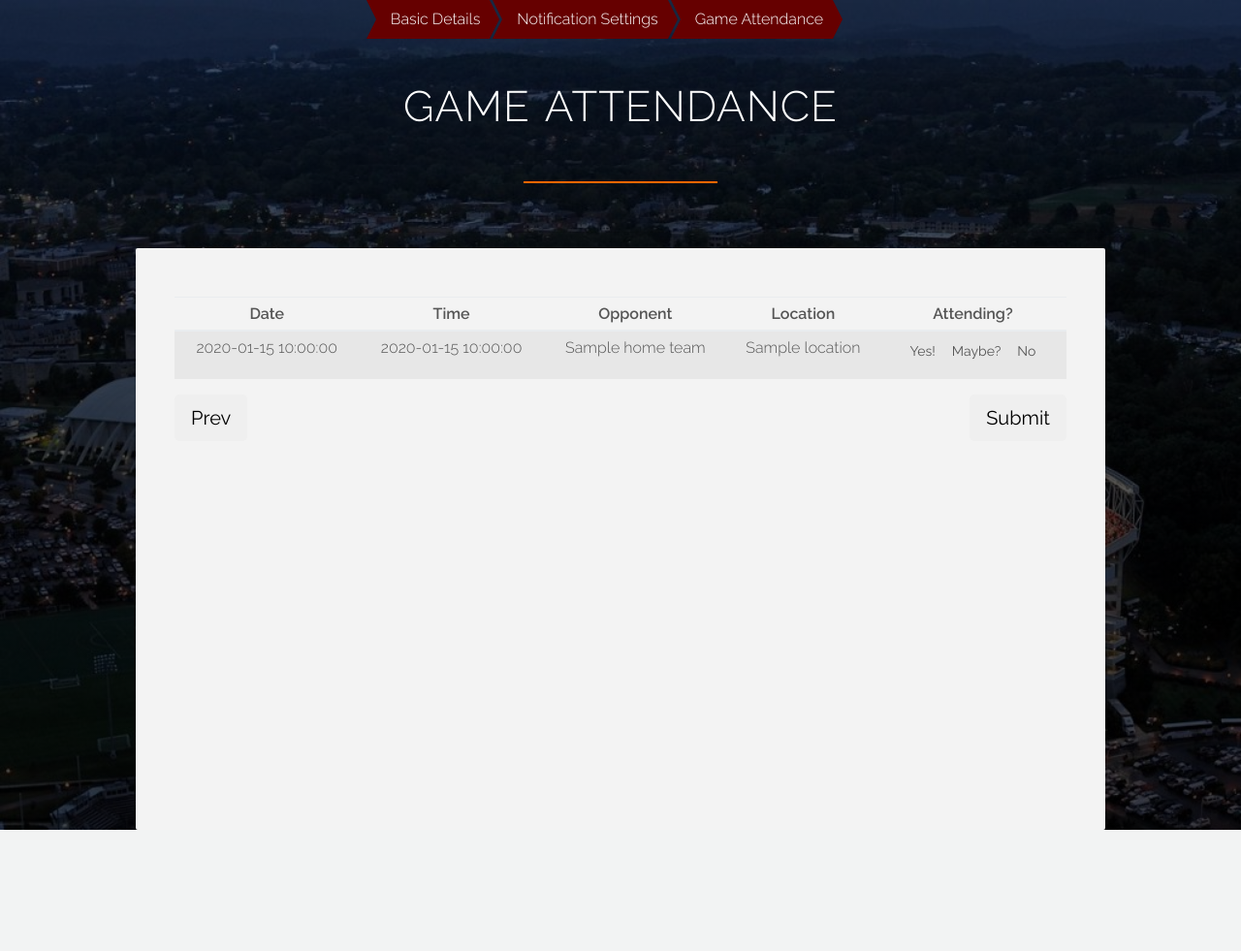
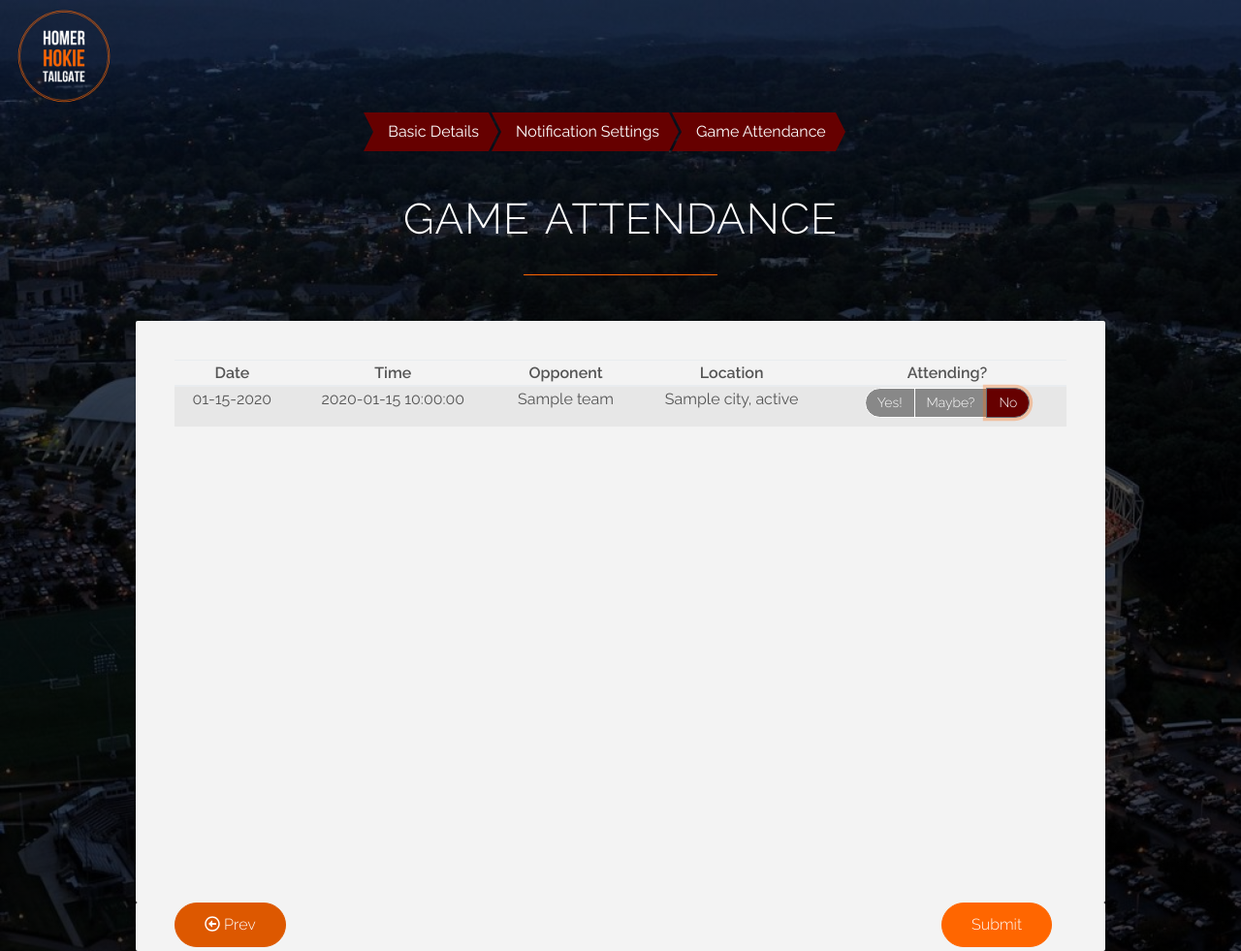
Before and after one commit to VTHoop/homer-hokie-tailgate-2, a Python web app: template src/templates/users/game_attendance.jinja2 in a window 1280 px wide. Shown: the whole page at 97% size. Before the commit the page ends 856 px from the top, so only its background shows below. Run offline with Jinja, Linux system fonts and the light colour scheme; the template is opened without the code that fills it: most values are stand-ins (such as "Sample title", 1, 10 or a date in 2020); some libraries are stand-ins or nearby versions.

Commit message:
fix registration page

```diff
--- a/src/models/games/game.py
+++ b/src/models/games/game.py
@@ -46,8 +46,8 @@ class Game(object):
         return cls(**Database.find_one(GameConstants.COLLECTION, {"_id": _id}))
 
     @classmethod
-    def get_game_by_num(cls, num):
-        return cls(**Database.find_one(GameConstants.COLLECTION, {"game_num": num}))
+    def get_game_by_num(cls, num, year):
+        return cls(**Database.find_one(GameConstants.COLLECTION, {"game_num": num, "year": year}))
 
     @classmethod
     def get_games_by_year(cls, year):
--- a/src/models/users/user.py
+++ b/src/models/users/user.py
@@ -7,6 +7,7 @@ import src.models.users.constants as UserConstants
 import src.models.users.errors as UserErrors
 import src.models.alerts.constants as AlertConstants
 from src.models.games.game import Game
+from src.models.years.year import Year
 
 __author__ = 'hooper-p'
 
@@ -85,9 +86,9 @@ class User(object):
         for a in AlertConstants.ALERTS:
             alerts[a] = 'On'
         attendance = {}
-        games = Game.get_all_games()
+        games = Game.get_games_by_year(Year.get_current_year()._id)
         for i in games:
-            if i.home_team.team.location == 'Blacksburg, VA':
+            if i.location.city == 'Blacksburg':
                 attendance[i.game_num] = 'Yes'
             else:
                 attendance[i.game_num] = 'No'
--- a/src/static/css/login_style.css
+++ b/src/static/css/login_style.css
@@ -4,8 +4,7 @@ body {
     background-size: cover;
     color: #555;
     font-family: 'Raleway', 'Arial', sans-serif;
-    font-weight: 300;
-    font-size: 20x;
+    font-weight: 400;
     text-rendering: optimizeLegibility;
 }
 
@@ -22,16 +21,16 @@ body {
 
 h1:after {
     display: block;
-    height: 2px;
+    height: 1px;
     background-color: #f60;
     content: " ";
     width: 200px;
-    margin: 50px auto;
+    margin: 30px auto;
 }
 
 h2:after {
     display: block;
-    height: 2px;
+    height: 1px;
     background-color: #f60;
     content: " ";
     width: 100px;
@@ -152,3 +151,8 @@ h2:after {
 #breadcrumb li a:active:after {
   border-left-color: #FF6600;
 }
+
+/*------TABLE RESIZE----------*/
+.table-sm td, .table-sm th {
+    padding: .05rem;
+}
--- a/src/static/css/main_style.css
+++ b/src/static/css/main_style.css
@@ -9,7 +9,6 @@ body {
     color: #555;
     font-family: 'Raleway', 'Arial', sans-serif;
     font-weight: 300;
-    font-size: 20x;
     text-rendering: optimizeLegibility;
     background-color: #fff;
 }
@@ -77,8 +76,8 @@ h3 {
     font-weight: 600;
 }
 
-.btn:link,
-.btn:visited {
+/*----GENERAL BUTTON-----*/
+.btn {
     display: inline-block;
     padding: 10px 30px;
     font-weight: 300;
@@ -89,27 +88,39 @@ h3 {
     transition: background 0.2s, border 0.2s, color 0.2s;
 }
 
-
-.btn-full:link,
-.btn-full:visited {
+/*---ANCHOR BUTTONS-----*/
+.a-btn-full:link,
+.a-btn-full:visited {
     background-color: #f60;
     color: #fff;
     margin-right: 15px;
 }
 
-.btn-full:hover,
-.btn-full:active {
+.a-btn-full:hover,
+.a-btn-full:active {
     background-color: #dd5800;
     border: 1px solid #dd5800;
 }
 
-.btn-ghost:link,
-.btn-ghost:visited {
-    color: #f60
+.a-btn-ghost:link,
+.a-btn-ghost:visited {
+    color: #f60;
 }
 
-.btn-ghost:hover,
-.btn-ghost:active {
+.a-btn-ghost:hover,
+.a-btn-ghost:active {
+    background-color: #dd5800;
+    border: 1px solid #dd5800;
+    color: #fff;
+}
+
+.btn-full {
+    background-color: #f60;
+    color: #fff;
+    margin-right: 15px;
+}
+
+.btn-ghost {
     background-color: #dd5800;
     border: 1px solid #dd5800;
     color: #fff;
@@ -135,6 +146,70 @@ h3 {
     background-color: #dd5800;
     border: 1px solid #dd5800;
 }
+
+.btn-outline-orange:hover{
+    color:#fff;
+    background-color:#ff6600;
+    border:#ff6600 1px solid;
+}
+
+.btn-orange{
+    color:#fff;
+    background-color:#ff6600;
+    border:#fff 1px solid;
+}
+
+.btn-orange:hover{
+    color:#660000;
+    background-color:#fff;
+    border:#fff 1px solid;
+}
+
+.btn-hokie{
+    background-color:#660000;
+    color:#fff;
+}
+
+.btn-hokie:hover{
+    color:#fff;
+    background-color:#FF6600;
+    border-color:#6c757d
+}
+
+.btn-hokie-group{
+    background-color:#888;
+    color:#fff;
+    border: 1px solid #fff;
+    font-size: 95%;
+    padding: .25rem .75rem;
+}
+
+.btn-hokie-group-sm {
+    font-size: .87rem;
+}
+
+.btn-hokie-group:hover{
+    background-color:#ff6600;
+}
+
+btn-hokie.focus,.btn-hokie:focus{
+    -webkit-box-shadow:0 0 0 .2rem rgba(134,142,150,.5);
+    box-shadow:0 0 0 .2rem rgba(134,142,150,.5)
+}
+
+.btn-hokie.disabled,.btn-hokie:disabled{
+    background-color:#888;border-color:#888}
+
+.btn-hokie-group:not([disabled]):not(.disabled).active,
+.btn-hokie-group:not([disabled]):not(.disabled):active,
+.show>.btn-hokie-group.dropdown-toggle{
+    color:#fff;
+    background-color:#660000;
+    border-color:#666e76;
+    -webkit-box-shadow:0 0 0 .2rem rgba(255, 102, 0,.3);
+    box-shadow:0 0 0 .2rem rgba(255, 102, 0,.3)}
+
+
 /*---- COMPONENTS -----*/
 .center {
     display: block;
@@ -152,6 +227,16 @@ h3 {
     padding: 0 1%;
 }
 
+
+.btn-left {
+    float: left;
+}
+
+.btn-right {
+    float: right;
+}
+
+
 /*---- ICONS -----*/
 .icon-big {
     font-size: 500%;
@@ -162,7 +247,8 @@ h3 {
 
 /*---- LOGIN -----*/
 .main-login,
-.main-register{
+.main-register,
+.main-bottom-buttons {
     background-color: #f3f3f3;
     /* shadows and rounded borders */
     border-radius: 2px;
@@ -181,8 +267,14 @@ h3 {
     height: 600px;
 }
 
+.main-bottom-buttons {
+    max-width: 1000px;
+    margin: 0 auto;
+    padding: 0px 40px 50px 40px;
+}
+
 .main-center{
  	margin-top: 30px;
  	margin: 0 auto;
-    padding: 50px 40px;
+    padding: 40px 40px;
 }
--- a/src/templates/base_logged_in.jinja2
+++ b/src/templates/base_logged_in.jinja2
@@ -17,7 +17,8 @@
     <link href="{{ url_for('static', filename='css/queries.css') }}" rel="stylesheet" type="text/css">
 
     <link rel="stylesheet" type="text/css" href="{{ url_for('static', filename='css/trix.css') }}">
-
+    <!--FONTS-->
+    <link href="https://fonts.googleapis.com/css?family=Raleway:300,400,600" rel="stylesheet">
 </head>
 
 
--- a/src/templates/home.html
+++ b/src/templates/home.html
@@ -29,8 +29,8 @@
             <p class="header-text">You look forward to getting together with your friends all week long.  There's no reason the dialogue with your friends -- the inside scoop about your players, the predictions about the game, the trash-talking of your rivals -- needs to take time off.
                 <br><br> Let the fun happen all week long.</p>
             <div class="center">
-                <a class="btn btn-full" href="{{ url_for('users.new_user')}}">Sign Up Now!</a>
-                <a class="btn btn-ghost" href="{{ url_for('users.login_user')}}">Log-In</a>
+                <a class="btn a-btn-full" href="{{ url_for('users.new_user')}}">Sign Up Now!</a>
+                <a class="btn a-btn-ghost" href="{{ url_for('users.login_user')}}">Log-In</a>
             </div>
         </div>
     </header>
--- a/src/templates/users/game_attendance.jinja2
+++ b/src/templates/users/game_attendance.jinja2
@@ -1,6 +1,10 @@
 {% extends "base_no_nav.jinja2" %}
 {% block content %}
-<div class="container">
+<header>
+    <nav class="navbar navbar-main">
+        <img src="{{ url_for('static', filename='images/hht_logo_flip.png') }}" class="logo">
+    </nav>
+</header>
 
 <ul id="breadcrumb">
     <li><a href="#">Basic Details</a></li>
@@ -13,8 +17,9 @@
     <h1>Game Attendance</h1>
 </div>
 <hr/>
+<form role="form" method="post">
     <div class="main-register main-center">
-        <form role="form" method="post">
+
         <table class="table table-striped table-sm">
             <thead>
             <tr>
@@ -28,7 +33,7 @@
             <tbody>
             {% for game in games %}
             <tr>
-                    <td class="text-center">{{ game.date }}</td>
+                <td class="text-center">{{ game.date.strftime('%m-%d-%Y') }}</td>
                 <td class="text-center">
                     {% if game.time is none %}
                     TBA
@@ -37,14 +42,14 @@
                     {% endif %}
                 </td>
                 <td class="text-center">
-                        {% if game.home_team.school_name == 'Virginia Tech' %}
-                        {{ game.away_team.school_name }}
+                    {% if game.home_team.team.school_name == 'Virginia Tech' %}
+                    {{ game.away_team.team.school_name }}
                     {% else %}
-                        {{ game.home_team.school_name }}
+                    {{ game.home_team.team.school_name }}
                     {% endif %}
                 </td>
 
-                    <td class="text-center">{{ game.location }}</td>
+                <td class="text-center">{{ game.location.city }}, {{ game.location.state }}</td>
                 <td class="text-center">
                     <div class="btn-group" data-toggle="buttons">
                         {% if attendance[game.game_num] == 'Yes' %}
@@ -53,37 +58,37 @@
                                    autocomplete='off'
                                    checked>Yes!
                         </label>
-                            <label class="btn btn-hokie-group btn-sm">
+                        <label class="btn btn-hokie-group btn-hokie-group-sm">
                             <input type="radio" name="attendance{{ game.game_num }}" id="maybe" value="Maybe"
                                    autocomplete="off">Maybe?
                         </label>
-                            <label class="btn btn-hokie-group btn-sm">
+                        <label class="btn btn-hokie-group btn-hokie-group-sm">
                             <input type="radio" name="attendance{{ game.game_num }}" id="no" value="No"
                                    autocomplete="off">No
                         </label>
                         {% elif attendance[game.game_num] == 'Maybe' %}
-                            <label class="btn btn-hokie-group btn-sm">
+                        <label class="btn btn-hokie-group btn-hokie-group-sm">
                             <input type='radio' name='attendance{{ game.game_num }}' id='yes' value="Yes"
                                    autocomplete='off'>Yes!
                         </label>
-                            <label class="btn btn-hokie-group btn-sm active">
+                        <label class="btn btn-hokie-group btn-hokie-group-sm active">
                             <input type="radio" name="attendance{{ game.game_num }}" id="maybe" value="Maybe"
                                    autocomplete="off" checked>Maybe?
                         </label>
-                            <label class="btn btn-hokie-group btn-sm">
+                        <label class="btn btn-hokie-group btn-hokie-group-sm">
                             <input type="radio" name="attendance{{ game.game_num }}" id="no" value="No"
                                    autocomplete="off">No
                         </label>
                         {% else %}
-                            <label class="btn btn-hokie-group btn-sm">
+                        <label class="btn btn-hokie-group btn-hokie-group-sm">
                             <input type='radio' name='attendance{{ game.game_num }}' id='yes' value="Yes"
                                    autocomplete='off'>Yes!
                         </label>
-                            <label class="btn btn-hokie-group btn-sm">
+                        <label class="btn btn-hokie-group btn-hokie-group-sm">
                             <input type="radio" name="attendance{{ game.game_num }}" id="maybe" value="Maybe"
                                    autocomplete="off">Maybe?
                         </label>
-                            <label class="btn btn-hokie-group btn-sm active">
+                        <label class="btn btn-hokie-group btn-hokie-group-sm active">
                             <input type="radio" name="attendance{{ game.game_num }}" id="No" value="No"
                                    autocomplete="off" checked>No
                         </label>
@@ -94,11 +99,6 @@
             {% endfor %}
             </tbody>
         </table>
-
-            <button type="submit" name="notification_settings" class="btn btn-hokie btn-lg">
-                Prev
-            </button>
-            <button type="submit" name="register_user" class="btn btn-hokie btn-lg float-right">Submit</button>
 
         <input type="hidden" name="fname" value="{{ user.f_name }}">
         <input type="hidden" name="lname" value="{{ user.l_name }}">
@@ -111,7 +111,15 @@
         <input type="hidden" name="alerts_{{ a }}" value="{{ alerts[a] }}">
         {% endfor %}
         <input type="hidden" name="user_id" value="{{ user._id }}">
-
+    </div>
+    <div class="main-bottom-buttons">
+        <button type="submit" name="notification_settings" class="btn btn-ghost btn-left">
+            <i class="fa fa-arrow-circle-o-left" aria-hidden="true"></i>
+            Prev
+        </button>
+        <button type="submit" name="register_user" class="btn btn-full btn-right">
+            Submit</i>
+        </button>
+    </div>
 </form>
-    </div>
 {% endblock %}
```
Also changed, not shown: src/models/users/views.py (+8 -3 lines), src/static/css/app_style.css (+7 -57 lines), src/templates/users/new_user.jinja2 (+11 -18 lines), src/templates/users/notification_settings.jinja2 (+20 -18 lines). Lines whose indentation alone changed are shown as unchanged.
